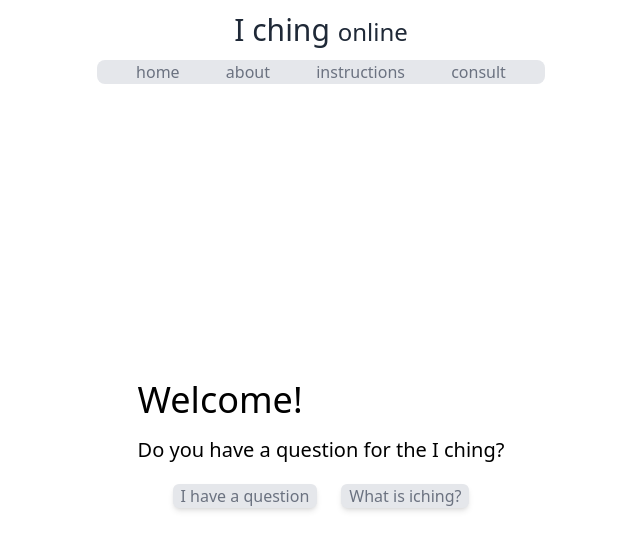
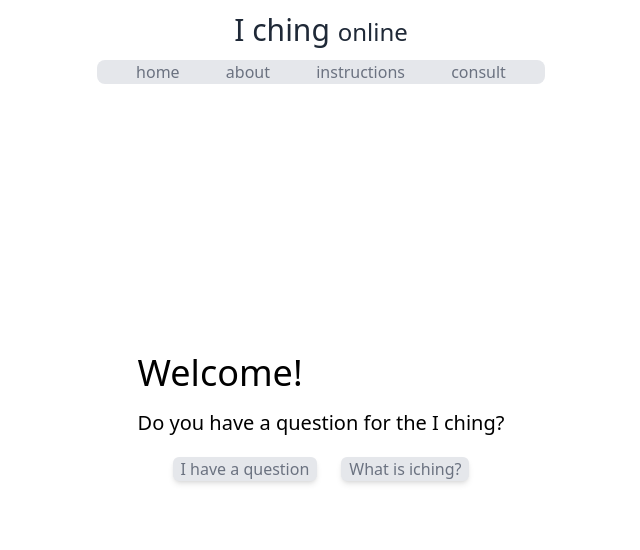
Before and after one commit to Sbector/iching, a Next.js app: page / in a window 1280 px wide. Shown: the top 550 px of the page, without its empty margins (319-959 px from the left). Built offline with nearby package versions, Linux system fonts and the light colour scheme.

Commit message:
Adjust home layout

```diff
--- a/app/_components/Header.jsx
+++ b/app/_components/Header.jsx
@@ -16,7 +16,7 @@ const links = [{
 
 export default function Header () {
     return(
-        <header className="sticky top-0 z-50 w-screen h-[100px] bg-white dark:bg-black text-center">
+        <header className="sticky top-0 z-50 w-screen h-[85px] bg-white dark:bg-black text-center">
           <div className="py-3">
             <Link href="./" className="text-gray-800 dark:text-gray-200 text-3xl">I ching <span className="text-2xl">online</span></Link>
           </div>
--- a/app/_components/PageWrapper.jsx
+++ b/app/_components/PageWrapper.jsx
@@ -1,6 +1,6 @@
 export default function PageWrapper({ children }) {
     return (
-        <main className='flex justify-center min-h-[calc(100dvh-100px)] w-screen'>
+        <main className='flex justify-center min-h-[calc(100dvh-85px)] w-screen'>
             {children}
         </main>
     )
--- a/app/page.jsx
+++ b/app/page.jsx
@@ -5,7 +5,7 @@ import ContentWrapper from "./_components/ContentWrapper"
 export default function HomePage() {
   return (
     <ContentWrapper className="justify-center">
-      <div>
+      <div className="mt-[-40px]">
         <h1 className="title">Welcome!</h1>
         <h2 className="subtitle">Do you have a question for the I ching?</h2>
       </div>
```
